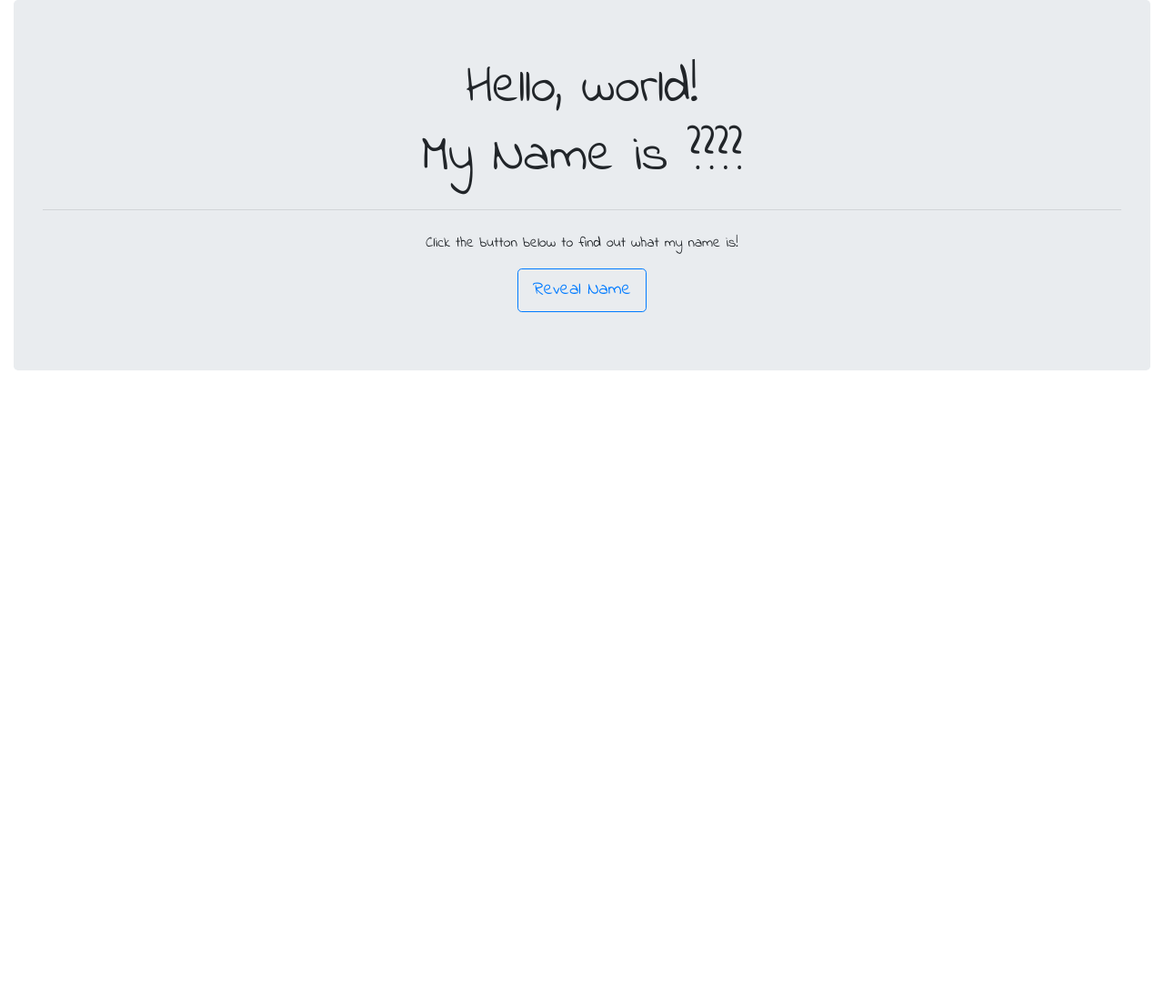
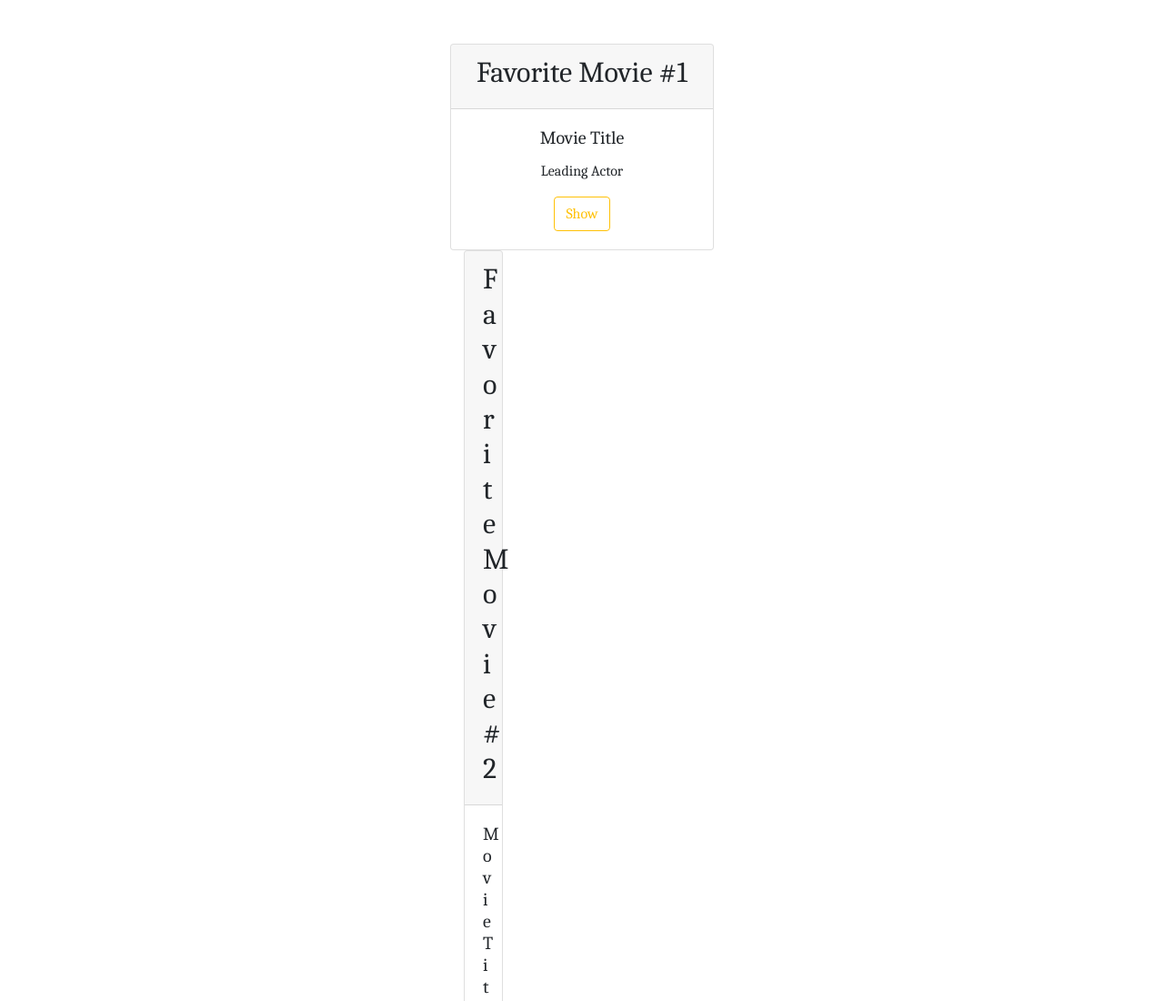
Before and after one commit to Jromani1002/AJAX-practice, a plain HTML site: page index.html in a window 1280 px wide. Shown: the top 1100 px of the page at 91% size. Before the commit the page ends 800 px from the top, so only its background shows below. Drawn offline with nearby package versions, Linux system fonts and the light colour scheme.

Commit message:
Add files via upload

```diff
--- a/index.html
+++ b/index.html
@@ -4,39 +4,70 @@
     <!-- Required meta tags -->
     <meta charset="utf-8">
     <meta name="viewport" content="width=device-width, initial-scale=1, shrink-to-fit=no">
-    <script>
-    function loadDoc(){
-      var req = new XMLHttpRequest();
-      req.onreadystatechange = function(){
-        if(this.onreadystatechange == 4 && this.status == 200) {
-          document.getElementById("name").innerHTML = this.resonseText;
-        }
-        req.open("GET","name.txt",true);
-        req.send();
-      }
-    }
-    </script>
 
     <!-- Bootstrap CSS -->
     <link rel="stylesheet" href="https://stackpath.bootstrapcdn.com/bootstrap/4.4.1/css/bootstrap.min.css" integrity="sha384-Vkoo8x4CGsO3+Hhxv8T/Q5PaXtkKtu6ug5TOeNV6gBiFeWPGFN9MuhOf23Q9Ifjh" crossorigin="anonymous">
-    <link href="https://fonts.googleapis.com/css?family=Indie+Flower&display=swap" rel="stylesheet">
-    <title>Hello, world!</title>
+    <link href="https://fonts.googleapis.com/css?family=Caladea&display=swap" rel="stylesheet">
+    <title>Movies</title>
     <style media="screen">
-      body {font-family: 'Indie Flower', sans-serif;}
+      body {font-family: 'Caladea', sans-serif;}
     </style>
+    <script>
+      function loadDoc() {
+        var req = new XMLHttpRequest();
+        req.onreadystatechange = function(){
+          if(this.onreadystatechange == 4 && this.status == 200) {
+            document.getElementById("movie")inner.html = this.resonseText;
+          }
+          req.open("GET", "movies.txt",true);
+          req.send();
+        }
+      }
+    </script>
   </head>
   <body>
-    <div id="name">
     <div class="container-fluid">
-      <div class="jumbotron text-center">
-        <h1 class="display-4">Hello, world!</h1>
-        <h1 class="display-4">My Name is ????</h1>
-        <hr class="my-4">
-        <p>Click the button below to find out what my name is!</p>
-        <button type="button" class="btn btn-outline-primary btn-lg" onclick="loadDoc()">Reveal Name</button>
+      <div class="row text-center justify-content-around mt-5">
+        <div class="col-3">
+          <div class="card">
+            <div id="movie">
+            <div class="card-header">
+              <h2>Favorite Movie #1</h2>
+            </div>
+            <div class="card-body">
+              <h5 class="card-title">Movie Title</h5>
+              <p class="card-text">Leading Actor</p>
+              <button type="button" class="btn btn-outline-warning" onclick="loadDoc()">Show</button>
+            </div>
+          </div>
+        </div>
+        <div class="col-3">
+          <div class="card">
+            <div class="card-header">
+              <h2>Favorite Movie #2</h2>
+            </div>
+            <div id
+            <div class="card-body">
+              <h5 class="card-title">Movie Title</h5>
+              <p class="card-text">Leading Actor</p>
+              <button type="button" class="btn btn-outline-warning">Show</button>
+            </div>
+          </div>
+        </div>
+        <div class="col-3">
+          <div class="card">
+            <div class="card-header">
+              <h2>Favorite Movie #3</h2>
+            </div>
+            <div class="card-body">
+              <h5 class="card-title">Movie Title</h5>
+              <p class="card-text">Leading Actor</p>
+              <button type="button" class="btn btn-outline-warning">Show</button>
+            </div>
+          </div>
+        </div>
       </div>
     </div>
-  </div>
 
     <!-- Optional JavaScript -->
     <!-- jQuery first, then Popper.js, then Bootstrap JS -->
```
Also changed, not shown: movies.txt (added).
